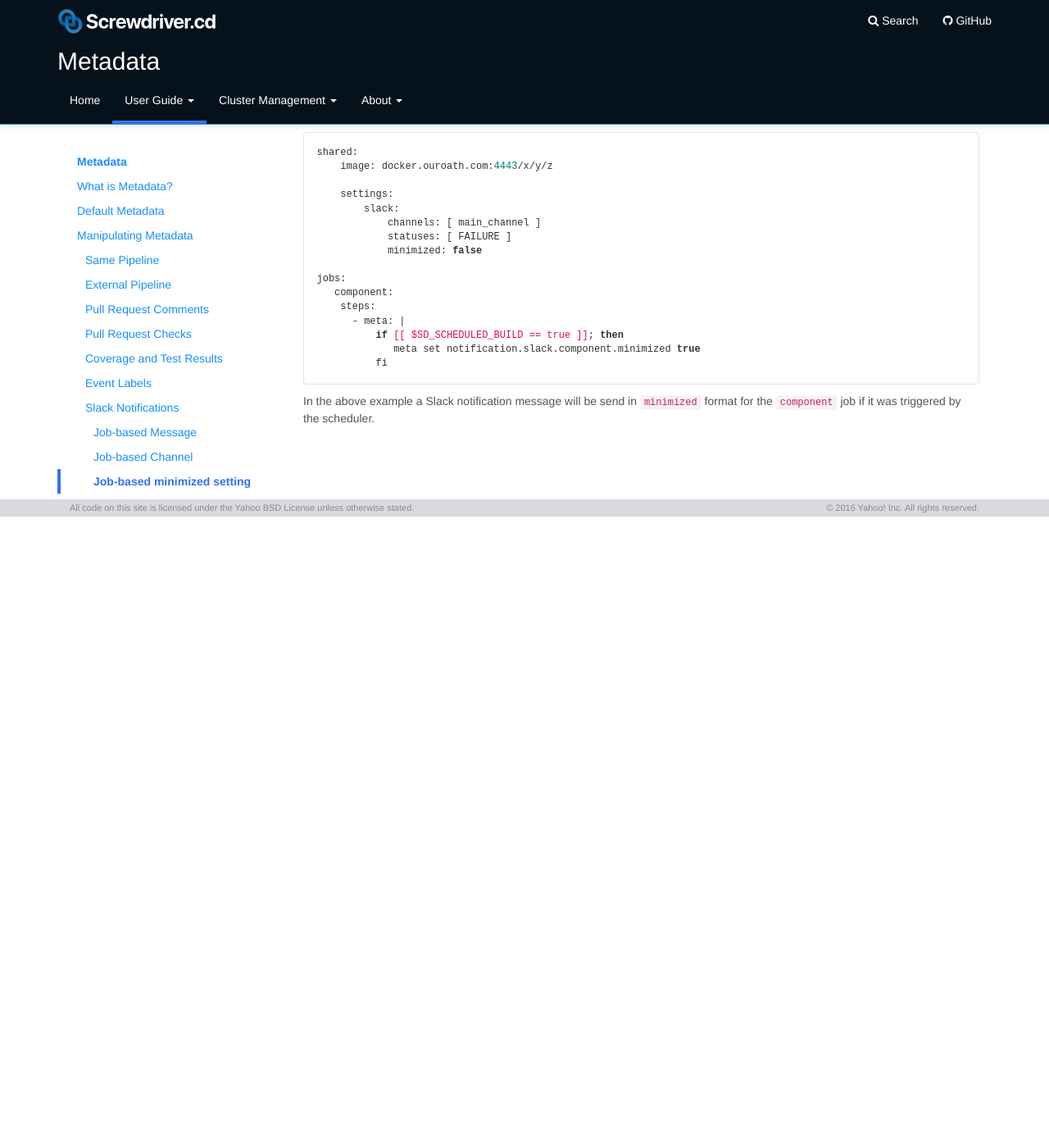
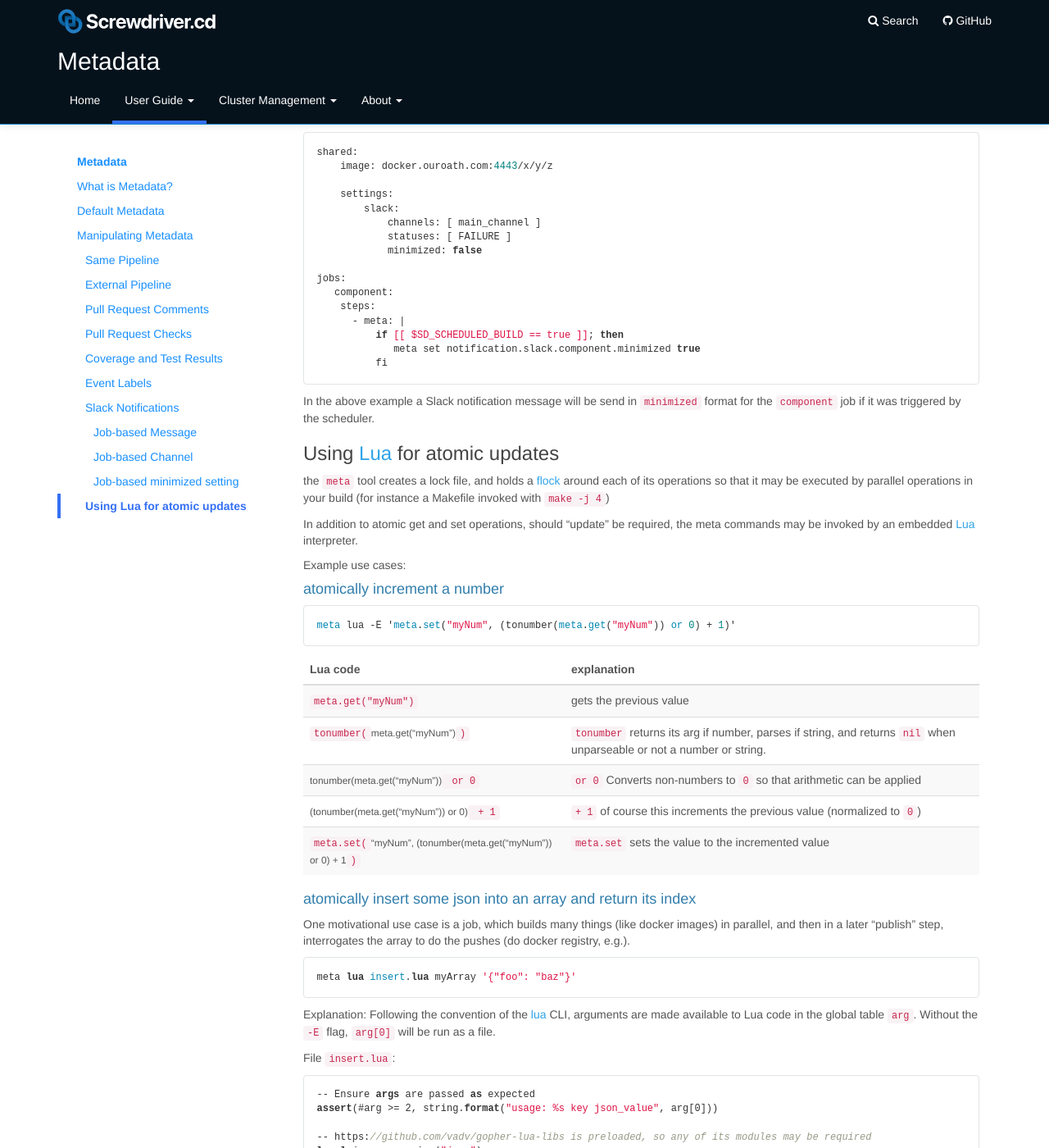
Before and after one commit to screwdriver-cd/guide, a Jekyll site: the page built from docs/user-guide/metadata.md, in a window 1280 px wide and 1400 px high, scrolled down 6888 px. Shown: the whole window at 82% size. Built offline with Jekyll 4.4.1, drawn with Linux system fonts in a browser that asks for light colours; before the commit the page ends 7518 px from its top, so only the background shows below that; some of the changed text lies outside the part shown.

Commit message:
Added information about atomic operations using Lua
Do not merge until https://github.com/screwdriver-cd/meta-cli/pull/43 is merged.

````diff
--- a/docs/user-guide/metadata.md
+++ b/docs/user-guide/metadata.md
@@ -42,6 +42,9 @@ toc:
     - title: Job-based minimized setting
       url: "#job-based-minimized-setting"
       subitem: level-2
+    - title: Using Lua for atomic updates
+      url: "#using-lua-for-atomic-updates"
+      subitem: true
 ---
 # Metadata
 
@@ -311,3 +314,72 @@ jobs:
           fi
 ```
 In the above example a Slack notification message will be send in `minimized` format for the `component` job if it was triggered by the scheduler.
+
+### Using [Lua](https://www.lua.org/) for atomic updates
+
+the `meta` tool creates a lock file, and holds a [flock](https://linux.die.net/man/2/flock) around each of its
+operations so that it may be executed by parallel operations in your build (for instance a Makefile invoked with
+`make -j 4`)
+
+In addition to atomic get and set operations, should "update" be required, the meta commands may be invoked by an
+embedded [Lua](https://www.lua.org/) interpreter.
+
+Example use cases:
+
+#### atomically increment a number
+
+```bash
+meta lua -E 'meta.set("myNum", (tonumber(meta.get("myNum")) or 0) + 1)'
+```
+
+| Lua code | explanation |
+| ---  | ---  |
+| `meta.get("myNum")` | gets the previous value |
+| `tonumber(`<small>meta.get("myNum")</small>`)` | `tonumber` returns its arg if number, parses if string, and returns `nil` when unparseable or not a number or string. |
+| <small>tonumber(meta.get("myNum"))</small>` or 0` | `or 0` Converts non-numbers to `0` so that arithmetic can be applied |
+| <small>(tonumber(meta.get("myNum")) or 0)</small>` + 1` | `+ 1` of course this increments the previous value (normalized to `0`) |
+| `meta.set(`<small>"myNum", (tonumber(meta.get("myNum")) or 0) + 1</small>`)` | `meta.set` sets the value to the incremented value |
+
+#### atomically insert some json into an array and return its index
+
+One motivational use case is a job, which builds many things (like docker images) in parallel, and then in a later
+"publish" step, interrogates the array to do the pushes (do docker registry, e.g.).
+
+```bash
+meta lua insert.lua myArray '{"foo": "baz"}'
+```
+
+Explanation: Following the convention of the [lua](https://linux.die.net/man/1/lua) CLI, arguments are made available to
+Lua code in the global table `arg`. Without the `-E` flag, `arg[0]` will be run as a file.
+
+File `insert.lua`:
+
+```lua
+-- Ensure args are passed as expected
+assert(#arg >= 2, string.format("usage: %s key json_value", arg[0]))
+
+-- https://github.com/vadv/gopher-lua-libs is preloaded, so any of its modules may be required
+local json = require("json")
+local key = arg[1]
+
+-- This converts the json string argument to a Lua table, error
+local toInsert, err = json.decode(arg[2])
+
+-- Report errors, if any
+assert(not err, tostring(err))
+
+-- Get the current array from meta using the key arg or, when nil, an empty table
+local array = meta.get(key) or {}
+
+-- Index for meta purposes is 0 based so get size of array before insertion as the output value
+local index = #array
+
+-- table.insert without index does "append"
+table.insert(array, toInsert)
+
+-- meta.set to save the value back after insertion
+meta.set(key, array)
+
+-- print the saved index as size before insertion
+print(index)
+```
````
